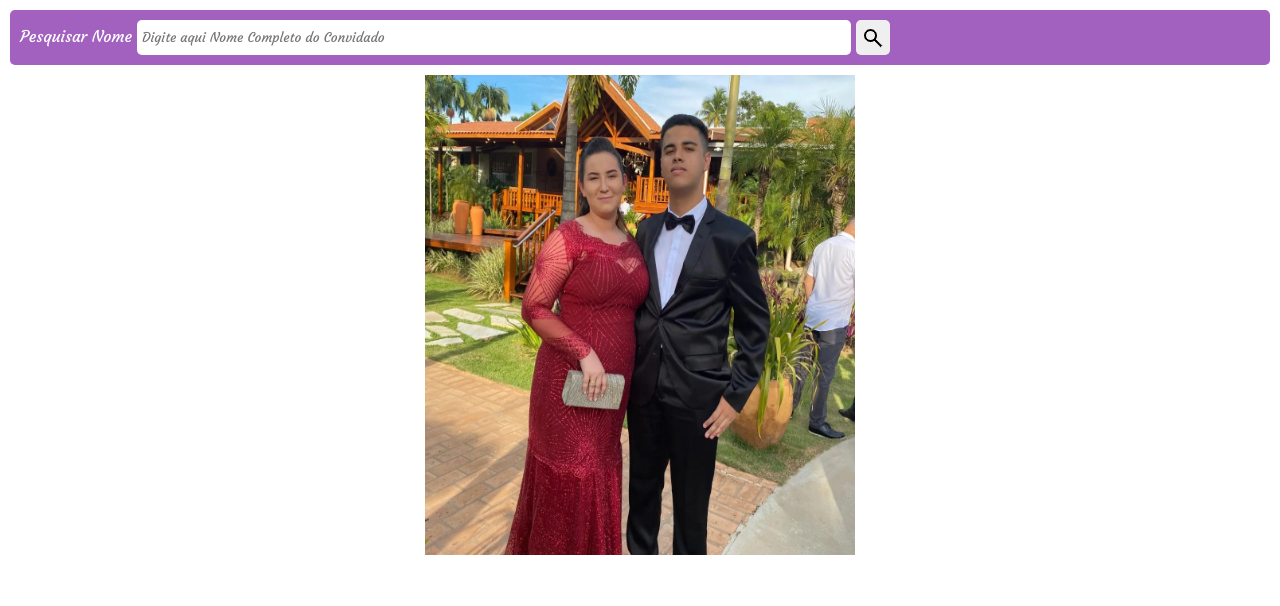
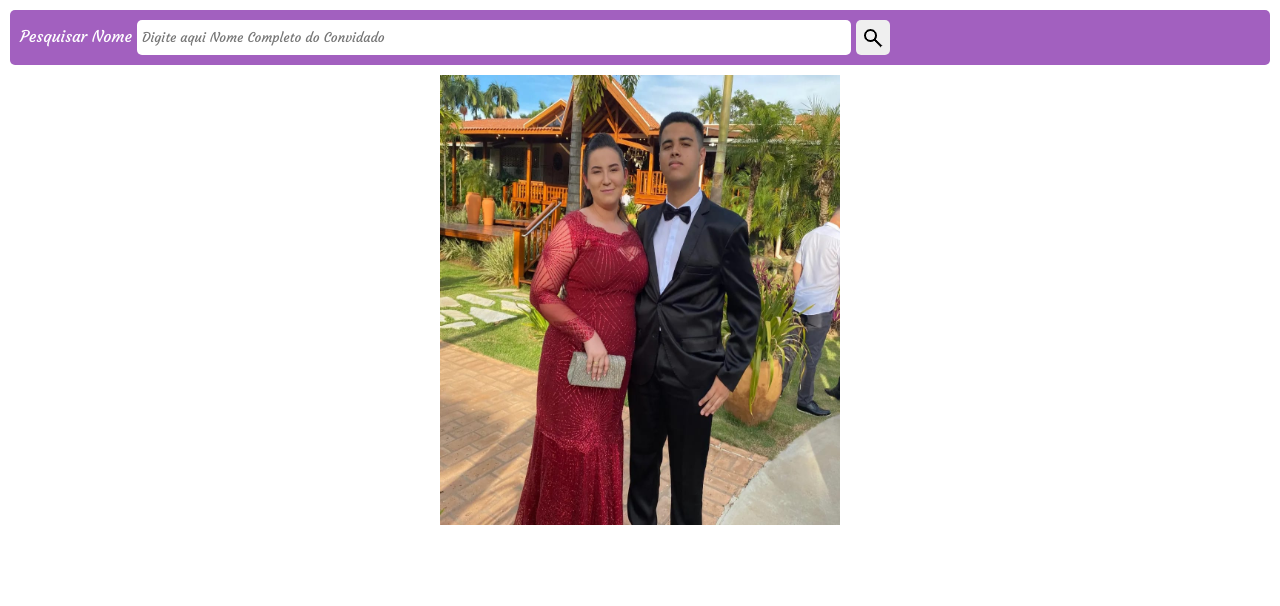
Before and after one commit to Ryk131/D-R, a PHP site: page /app/pesquisa_convidado.php in a window 1280 px wide. Shown: the part 194-800 px from the top of the page. Run offline with PHP 8.4, Linux system fonts and the light colour scheme; some web fonts are replaced.

Commit message:
Update confirm-presenc.css

```diff
--- a/estilos/confirm-presenc.css
+++ b/estilos/confirm-presenc.css
@@ -121,8 +121,8 @@ nav > a:hover {
 
 #img01 {
     display: block;
-    width: 430px;
-    height: 480px;
+    width: 400px;
+    height: 450px;
     margin: auto;
 }
 
```
